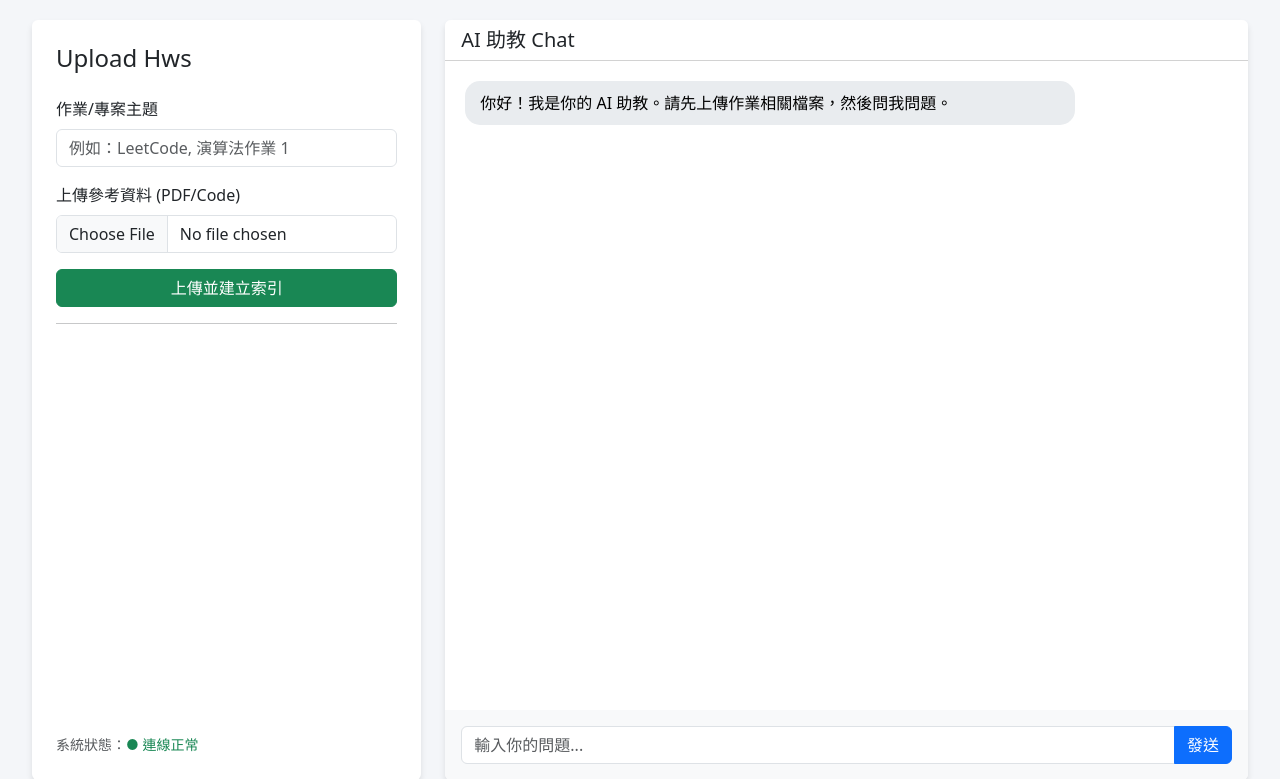
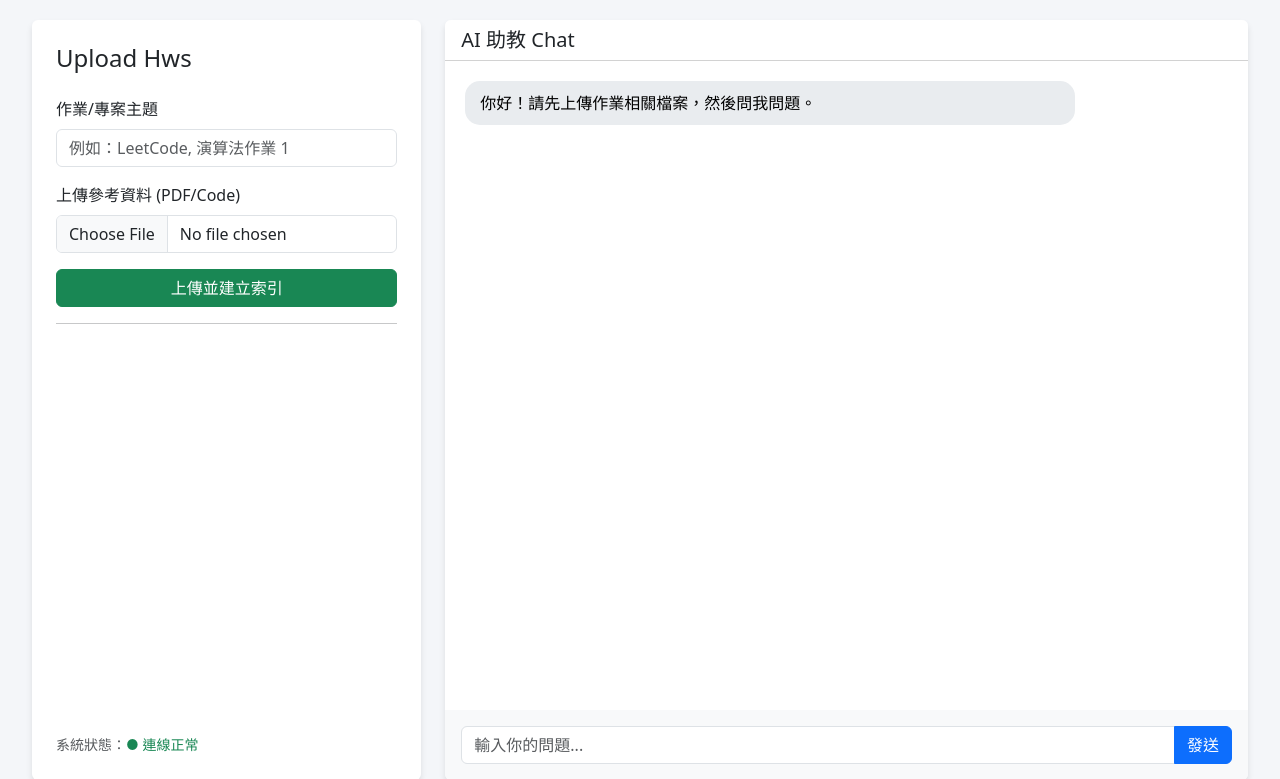
Before and after one commit to harry0816web/Homework-Helper, a Flask app: page / in a window 1280 px wide. Shown: the top 779 px of the page. Run offline with Flask 3, Linux system fonts and the light colour scheme.

Commit message:
update html

```diff
--- a/app/templates/index.html
+++ b/app/templates/index.html
@@ -139,7 +139,7 @@
                 </div>
 
                 <div id="chatHistory" class="chat-history">
-                    <div class="message bot">你好！我是你的 AI 助教。請先上傳作業相關檔案，然後問我問題。</div>
+                    <div class="message bot">你好！請先上傳作業相關檔案，然後問我問題。</div>
                 </div>
 
                 <div class="p-3 bg-light input-area">
```
